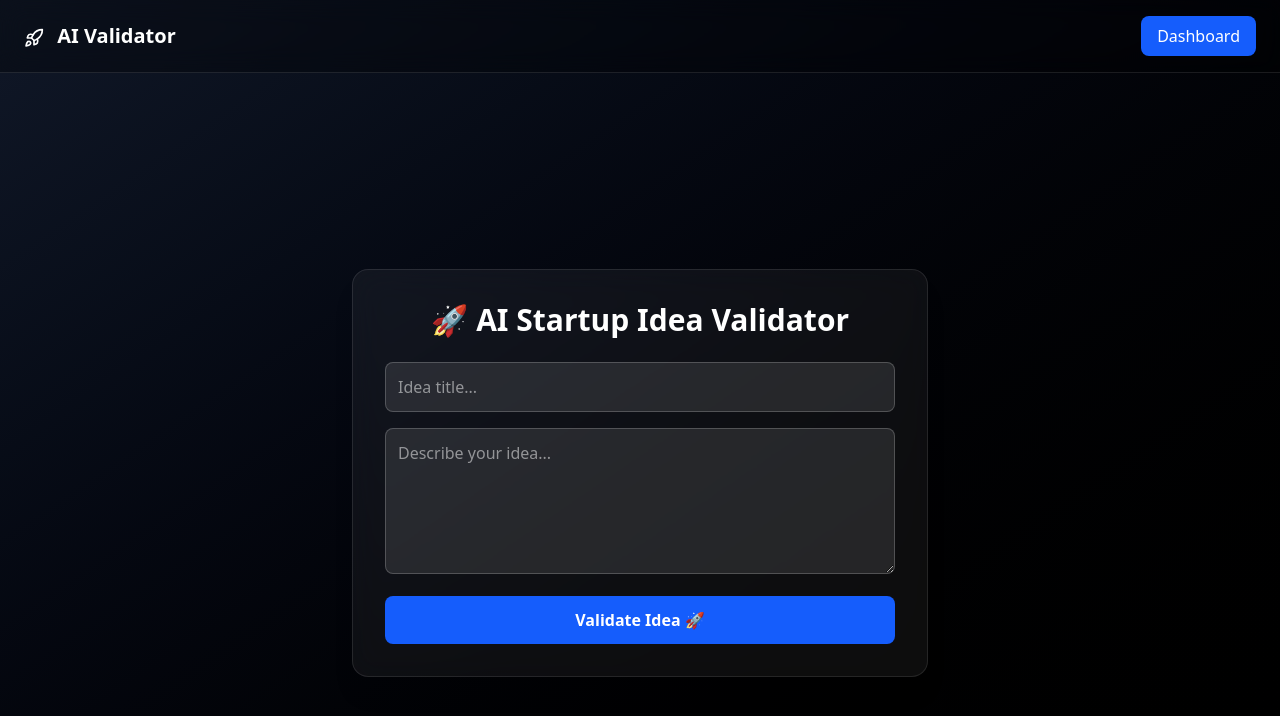
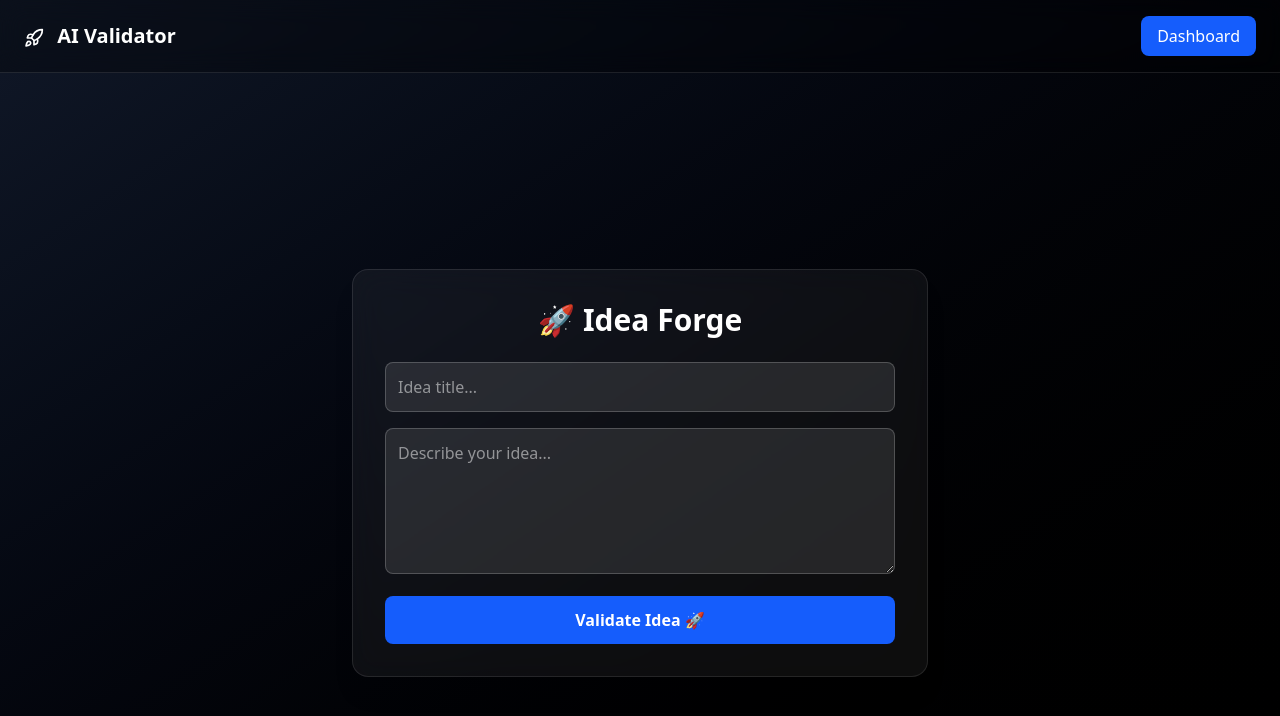
Before and after one commit to Kunal13Kashyap/AI_poweredStartupIdeaValidator, a React (Vite) app in the folder client/: page / in a window 1280 px wide. Shown: the top 716 px of the page. Built offline with nearby package versions, Linux system fonts and the light colour scheme; no server answers.

Commit message:
Rename header from 'AI Startup Idea Validator' to 'Idea Forge'

```diff
--- a/client/src/pages/Home.jsx
+++ b/client/src/pages/Home.jsx
@@ -47,7 +47,7 @@ export default function Home() {
       <div className="w-full max-w-xl bg-white/5 backdrop-blur-lg border border-white/10 p-8 rounded-2xl shadow-xl">
 
         <h1 className="text-3xl font-bold mb-6 text-center">
-          🚀 AI Startup Idea Validator
+          🚀 Idea Forge
         </h1>
 
         <div className="space-y-4">
```
